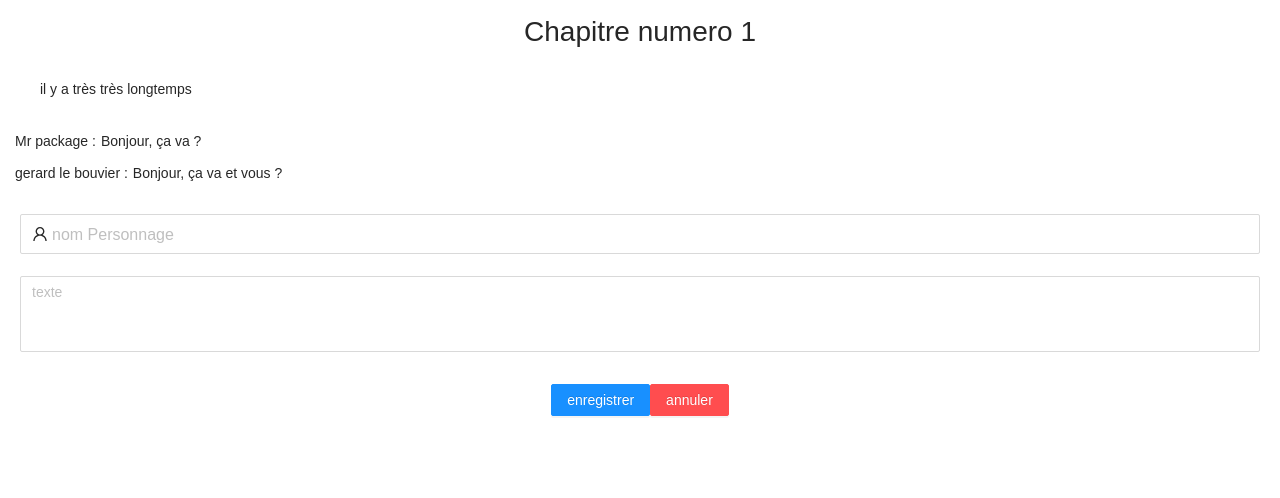
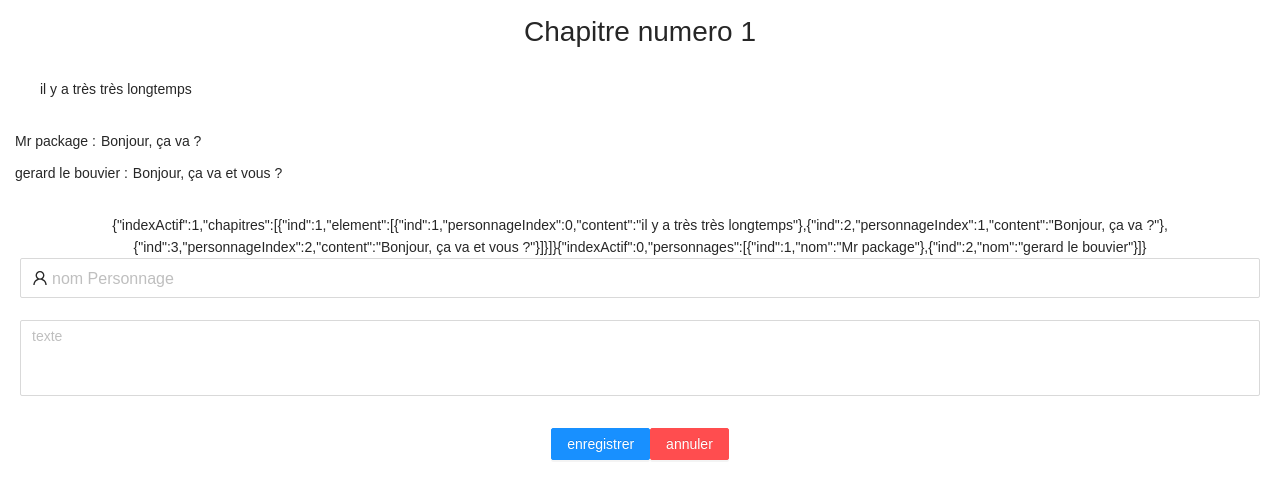
Before and after one commit to pereirafrederic-wip/Write-Story-text, a React (Create React App) app: page / in a window 1280 px wide. Shown: the top 498 px of the page. Built offline with nearby package versions, Linux system fonts and the light colour scheme.

Commit message:
store form

```diff
--- a/src/Context/PersonnageContext.tsx
+++ b/src/Context/PersonnageContext.tsx
@@ -11,13 +11,13 @@ export interface IPersonnages {
   personnages: Array<IPersonnage>;
 }
 
-const PersonnageContext = React.createContext({
-  indexActif: 0,
-  personnages: []
-});
+const PersonnageContext = React.createContext(null);
 
 export const PersonnageValueProvider = ({
-  value = null,
+  value = {
+    indexActif: 0,
+    personnages: []
+  },
   children
 }): IProvider<IPersonnages> => {
   const [personnageValues, setPersonnageValues] = useState(value);
@@ -32,7 +32,7 @@ export const PersonnageValueProvider = ({
   );
 };
 
-export const usePersonnageValue = () => {
+export const usePersonnageValues = () => {
   const context = useContext(PersonnageContext);
   if (!context)
     throw new Error(
--- a/src/Context/StoryContext.tsx
+++ b/src/Context/StoryContext.tsx
@@ -17,15 +17,13 @@ interface IStory {
   chapitres: Array<IChapitre>;
 }
 
-const el: IStory = {
-  indexActif: 0,
-  chapitres: []
-};
-
-const StoryContext = React.createContext(el);
+const StoryContext = React.createContext(null);
 
 export const StoryValueProvider = ({
-  value = null,
+  value = {
+    indexActif: 0,
+    chapitres: []
+  },
   children = null
 }): IProvider<IStory> => {
   const [storyValues, setStoryValues] = useState(value);
@@ -39,7 +37,7 @@ export const StoryValueProvider = ({
   );
 };
 
-export const useStoryValue = () => {
+export const useStoryValues = () => {
   const context = useContext(StoryContext);
   if (!context)
     throw new Error('useStoryValue must be used with a StoryValueProvider');
--- a/src/Page/FormStory.tsx
+++ b/src/Page/FormStory.tsx
@@ -3,8 +3,10 @@ import { useForm } from 'react-hook-form';
 import { Button } from 'antd';
 import { Input } from 'antd';
 import { UserOutlined } from '@ant-design/icons';
+import { usePersonnageValues } from '../Context/PersonnageContext';
+import { useStoryValues } from '../Context/StoryContext';
 
-export default function App() {
+export default () => {
   const { TextArea } = Input;
   const {
     register,
@@ -12,7 +14,56 @@ export default function App() {
     reset,
     formState: { errors }
   } = useForm();
-  const onSubmit = (data) => console.log(data);
+
+  const { storyValues, setStoryValues } = useStoryValues();
+  const { personnageValues, setPersonnageValues } = usePersonnageValues();
+
+  const onSubmit = (data) => {
+    const { personnage, content } = data;
+    console.group('submit');
+    console.log('personnage', personnage);
+    console.log('content', content);
+    console.log('personnageValues', personnageValues);
+    console.log('personnageValues?.personnages', personnageValues?.personnages);
+    console.log('storyValues', storyValues);
+    console.log('storyValues?.chapitres', storyValues?.chapitres);
+    console.groupEnd();
+
+    const indicePerso = Math.floor(Math.random() * 100);
+    console.log('personnageValues?.personnages', personnageValues?.personnages);
+    debugger;
+    const newList = [
+      ...personnageValues.personnages,
+      {
+        ind: indicePerso,
+        nom: personnage
+      }
+    ];
+    console.log('newList', newList);
+    setPersonnageValues({
+      ...personnageValues,
+      personnages: newList
+    });
+
+    const indiceStory = Math.floor(Math.random() * 100);
+    const indiceChapitre = Math.floor(Math.random() * 100);
+    const newChapitre = [
+      ...storyValues.chapitres,
+      {
+        ind: indiceStory,
+        element: {
+          ind: indiceChapitre,
+          personnageIndex: indicePerso,
+          content: content
+        }
+      }
+    ];
+    console.log('newList', newChapitre);
+    setStoryValues({
+      ...storyValues,
+      chapitres: newChapitre
+    });
+  };
 
   const onReset = (e) => {
     console.log(e, e.target);
@@ -21,6 +72,8 @@ export default function App() {
 
   return (
     <div className={'form'}>
+      {storyValues && JSON.stringify(storyValues)}
+      {personnageValues && JSON.stringify(personnageValues)}
       <form onSubmit={handleSubmit(onSubmit)}>
         <Input
           size="large"
@@ -52,4 +105,4 @@ export default function App() {
       </form>
     </div>
   );
-}
+};
--- a/src/Page/Personnage.tsx
+++ b/src/Page/Personnage.tsx
@@ -1,15 +1,13 @@
-import { IPersonnage, usePersonnageValue } from '../Context/PersonnageContext';
+import { IPersonnage, usePersonnageValues } from '../Context/PersonnageContext';
 
 const Personnage = ({ personnageIndex }: Number) => {
-  const { personnageValues } = usePersonnageValue();
-  const { personnages } = personnageValues;
+  const { personnageValues } = usePersonnageValues();
 
-  const elPersonnage = personnages.filter(
+  console.log('personnageValues.personnages', personnageValues.personnages);
+  const elPersonnage = personnageValues.personnages.filter(
     (perso: IPersonnage) => perso.ind === personnageIndex
   )[0];
-  return (
-    <div className={'personnage'}>{elPersonnage && elPersonnage.nom} :</div>
-  );
+  return <div className={'personnage'}>{elPersonnage?.nom} :</div>;
 };
 
 export default Personnage;
--- a/src/Page/Story.tsx
+++ b/src/Page/Story.tsx
@@ -1,10 +1,10 @@
-import { useStoryValue, IChapitre } from '../Context/StoryContext';
+import { useStoryValues, IChapitre } from '../Context/StoryContext';
 import Chapitre from './Chapitre';
 
 import './Story.scss';
 
 const Story = () => {
-  const { storyValues } = useStoryValue();
+  const { storyValues } = useStoryValues();
 
   const { indexActif, chapitres } = storyValues;
 
```
